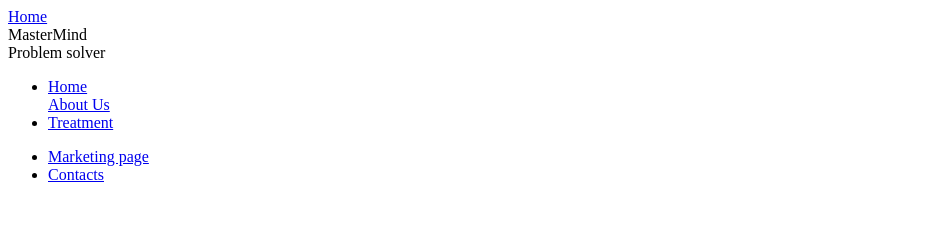
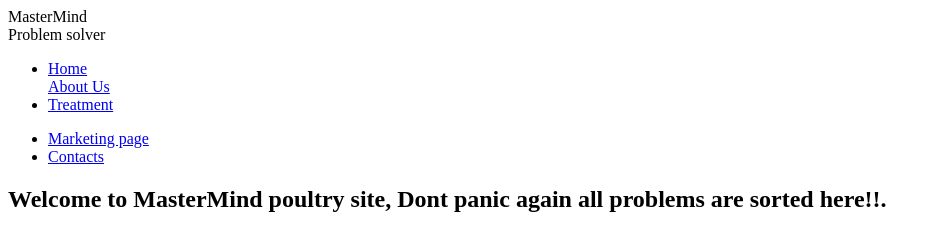
Before and after one commit to kiplangat15000/MasterMind-poultry-project, a plain HTML site: page index-h.html in a window 1280 px wide. Shown: the whole page, without its empty margins (0-941 px from the left). Drawn offline with Linux system fonts and the light colour scheme.

Commit message:
Adding the first paragraph

```diff
--- a/index-h.html
+++ b/index-h.html
@@ -11,7 +11,7 @@
     <div id="container">
     <body class="image">
         <div class="homep">
-            <a class="active" href="index-h.html">Home</a>
+            <a class="active" href="index-h.html"></a>
 
                 <nav id="master">MasterMind <br>Problem solver</nav>
                 <nav id="bar">
@@ -24,5 +24,9 @@
                 </ul>
                 </nav>
             </div>
+            <div id="overview">
+                    <h2>Welcome to MasterMind poultry site, Dont panic again all problems are sorted here!!.</h2>
+            </div>
+        </div>
 </body>
 </html>
```
